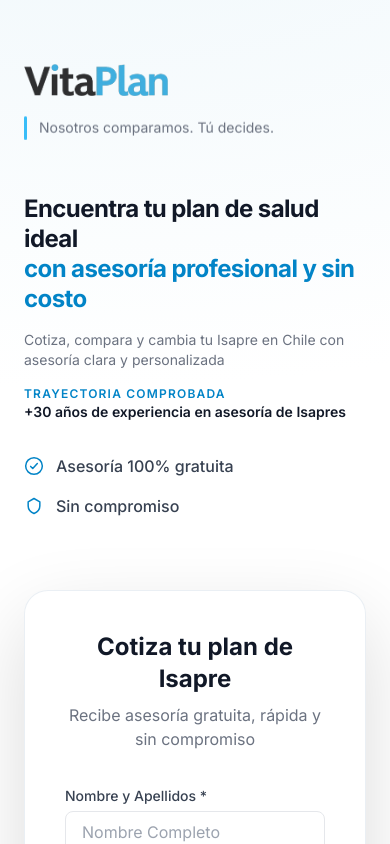
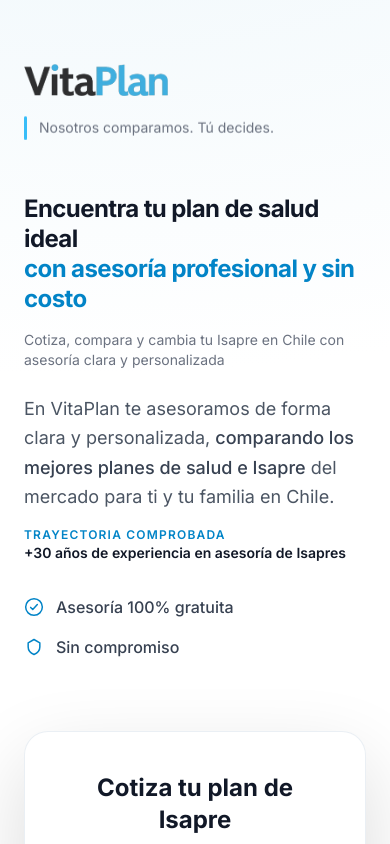
Before and after one commit to deanxtrbl/cotizame-landing, a React (Vite) app: page / in a window 390 px wide. Shown: the top 844 px of the page. Built offline with nearby package versions, Linux system fonts and the light colour scheme.

Commit message:
se corrige texto que en el movil desaparecia

```diff
--- a/src/App.tsx
+++ b/src/App.tsx
@@ -140,7 +140,7 @@
               Cotiza, compara y cambia tu Isapre en Chile con asesoría clara y personalizada
             </p>
 
-            <p className="mt-6 text-lg md:text-xl text-gray-600 max-w-xl lg:max-w-2xl leading-relaxed hidden sm:block">
+            <p className="mt-6 text-lg md:text-xl text-gray-600 max-w-xl lg:max-w-2xl leading-relaxed">
   En VitaPlan te asesoramos de forma clara y personalizada,{" "}
   <span className="font-medium text-gray-700">
     comparando los mejores planes de salud e Isapre
```
Also changed, not shown: src/index.css (line endings or trailing spaces).
